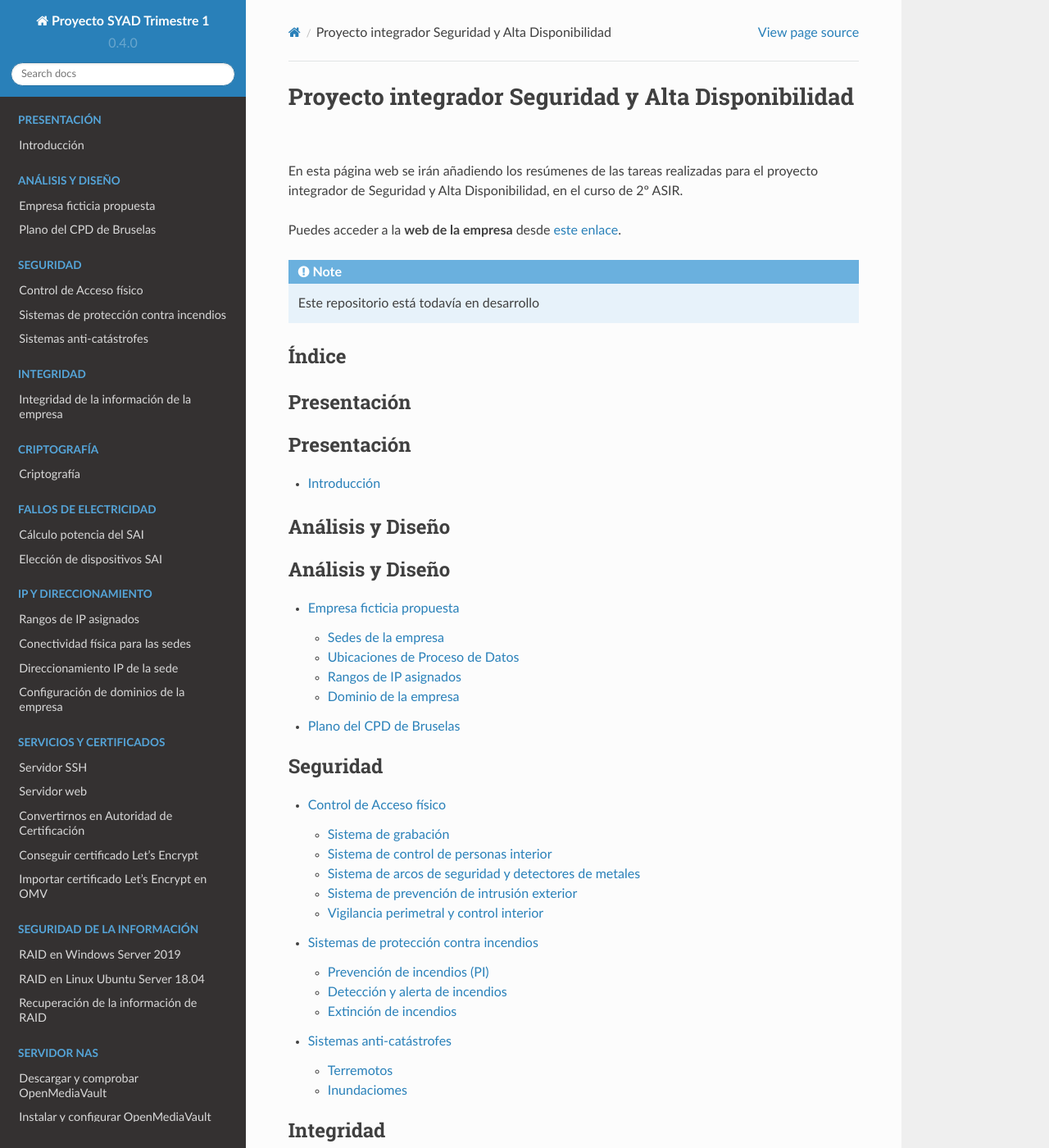
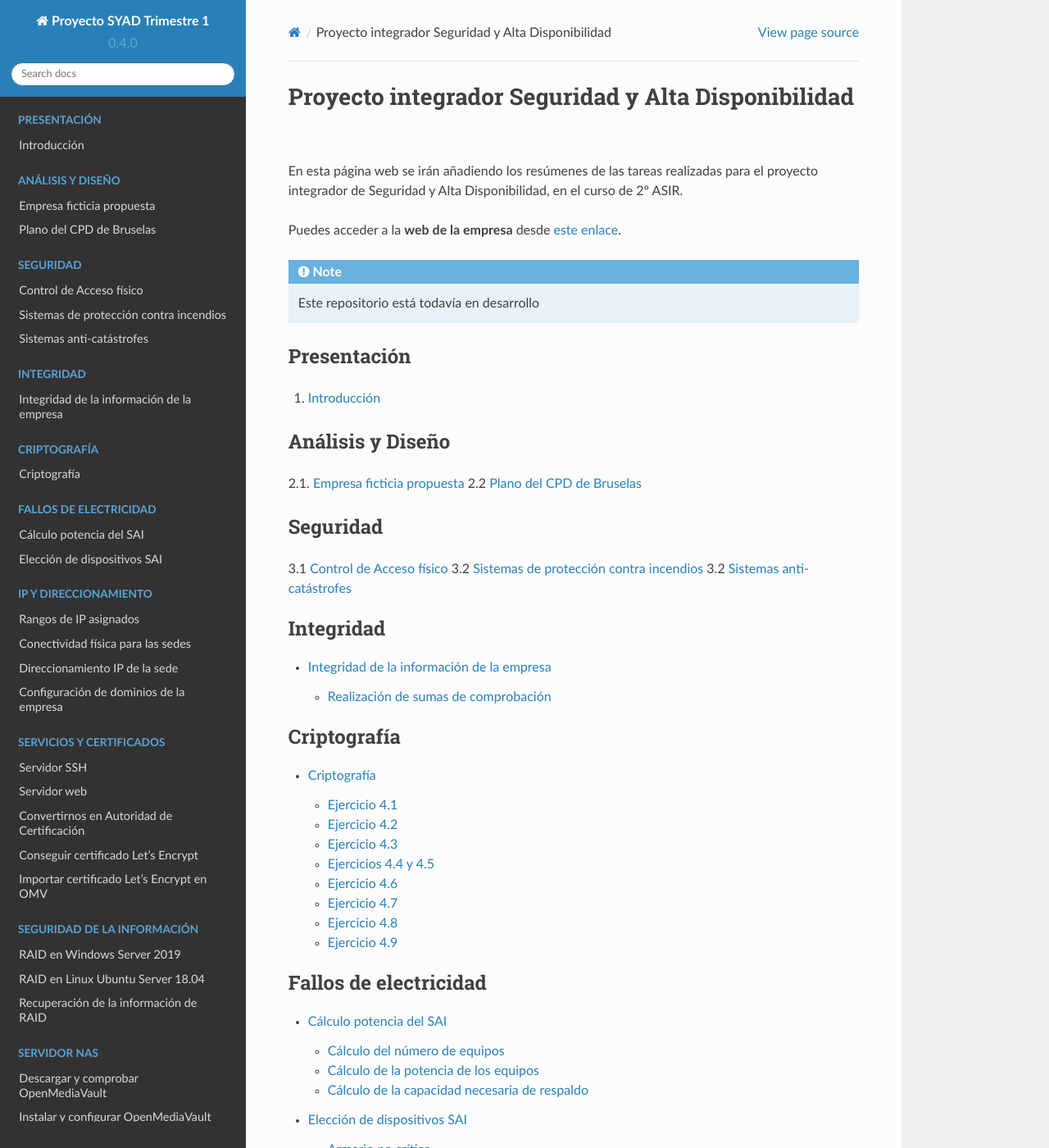
Before and after one commit to gonzaleztroyano/ASIR2-SYAD-P1, a Sphinx documentation site: the page built from docs/source/index.rst, in a window 1280 px wide and 1400 px high. Shown: the whole window at 82% size. Built offline with Sphinx 7.4.7 and the Read the Docs theme 2.0.0, drawn with Linux system fonts in a browser that asks for light colours.

Commit message:
Prueba 2 PDF Formatting

```diff
--- a/docs/source/index.rst
+++ b/docs/source/index.rst
@@ -10,34 +10,52 @@ Puedes acceder a la **web de la empresa** desde `este enlace <https://carpet4you
 
    Este repositorio está todavía en desarrollo
 
-Índice
---------
+
 
 Presentación
 -------------
 .. toctree::
    :maxdepth: 2
+   :hidden:
    :caption: Presentación
 
    introducción
 
+1. :doc:`introducción`
+
 Análisis y Diseño
---------------
+------------------
 
 .. toctree::
    :maxdepth: 2
+   :hidden:
    :caption: Análisis y Diseño
 
    empresa-propuesta
    plano-cpd-bruselas
 
+2.1. :doc:`empresa-propuesta`
+2.2  :doc:`plano-cpd-bruselas`
+
+
+Seguridad
+---------
+
+
 .. toctree::
    :maxdepth: 2
+   :hidden:
    :caption: Seguridad
 
    control-de-acceso
    sistemas-anti-incendio
    seguridad-anti-catastrofes
+
+3.1 :doc:`control-de-acceso`
+3.2 :doc:`sistemas-anti-incendio`
+3.2 :doc:`seguridad-anti-catastrofes`
+
+
 
 .. toctree::
    :maxdepth: 2
```
